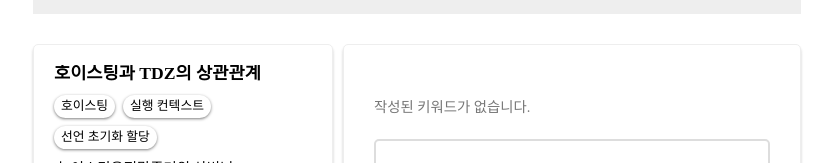
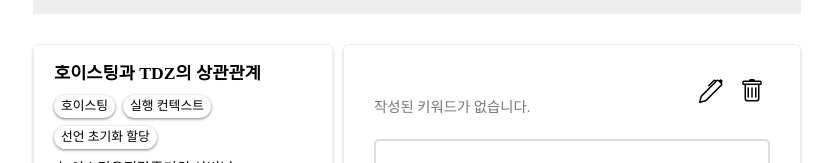
Before and after one commit to CHOI-K-ROCK/TODO_TS, a React (Create React App) app: page /memory in a window 1280 px wide. Shown: the part 392-555 px from the top of the page, without its empty margins (223-1056 px from the left). Built offline with nearby package versions, Linux system fonts and the light colour scheme; a web font is replaced by a local one.

Commit message:
노트 추가, 뷰어 컴포넌트 수정.

```diff
--- a/package.json
+++ b/package.json
@@ -18,7 +18,7 @@
     "axios": "^0.27.2",
     "react": "^18.1.0",
     "react-dom": "^18.1.0",
-    "react-icons": "^4.3.1",
+    "react-icons": "^4.4.0",
     "react-redux": "^8.0.2",
     "react-router-dom": "^6.3.0",
     "react-scripts": "5.0.1",
--- a/src/components/Memory/AddNote.tsx
+++ b/src/components/Memory/AddNote.tsx
@@ -26,6 +26,7 @@ const Container = styled.section`
 
     background: none;
     border: none;
+    border-radius: 10px;
 
     font-size: 1.5rem;
 
@@ -34,7 +35,6 @@ const Container = styled.section`
     transition: 0.1s;
 
     &:hover {
-      border-radius: 100vmax;
       background-color: #000;
       color: #fff;
       font-weight: bold;
@@ -65,20 +65,36 @@ const NoteTitleWrapper = styled.div`
 `;
 
 const KeywordsWrapper = styled.div`
-  margin-bottom: 10px;
+  position: relative;
 
-  .keywords_wrapper {
+  min-height: 1.2rem;
+  height: max-content;
+
+  margin-bottom: 20px;
+
   display: flex;
   flex-wrap: wrap;
   gap: 8px;
 
-    margin-bottom: 12px;
-
   .keyword_input {
+    width: max-content;
     font-size: 1rem;
 
     border: none;
     outline: none;
+  }
+
+  .notification {
+    position: absolute;
+    bottom: -70px;
+    padding: 10px;
+
+    color: #fff;
+
+    font-size: 0.8rem;
+    line-height: 20px;
+
+    background-color: #000;
   }
 
   .keyword {
@@ -123,7 +139,6 @@ const KeywordsWrapper = styled.div`
 
         100% {
           opacity: 1;
-          }
         }
       }
     }
@@ -208,8 +223,10 @@ function AddNote({
   const [keywords, setKeywords] = useState<string[]>([]);
   const [keywordValue, setKeywordValue] = useState<string>('');
   const [content, setContent] = useState<string>('');
+  const [focusOnKeyword, setFocusOnKeyword] = useState<boolean>(false);
 
   const addKeyword = (e: React.KeyboardEvent<HTMLInputElement>) => {
+    console.log(e);
     if (
       keywordValue &&
       !keywords.includes(keywordValue) &&
@@ -269,7 +286,6 @@ function AddNote({
       <KeywordsWrapper>
         {/* <h3>키워드 입력</h3> */}
         {/* 키워드 표시 */}
-        <div className="keywords_wrapper">
         {keywords?.map((keyword) => {
           return (
             <div
@@ -292,8 +308,15 @@ function AddNote({
           value={keywordValue}
           onChange={(e) => setKeywordValue(e.currentTarget.value)}
           onKeyDown={(e) => addKeyword(e)}
+          onFocus={() => setFocusOnKeyword(true)}
+          onBlur={() => setFocusOnKeyword(false)}
         />
-        </div>
+        {focusOnKeyword && (
+          <p className="notification">
+            엔터를 눌러 키워드를 추가할 수 있습니다. <br /> 키워드를 클릭하여
+            삭제 할 수 있습니다.{' '}
+          </p>
+        )}
       </KeywordsWrapper>
       {/* 본문 */}
       <ContentWrapper>
--- a/src/components/Memory/Viewer.tsx
+++ b/src/components/Memory/Viewer.tsx
@@ -1,9 +1,10 @@
 import React from 'react';
 import styled from 'styled-components';
+import { BsPen as EditIcon, BsTrash as DeleteIcon } from 'react-icons/bs';
 
 const Container = styled.section`
+  position: relative;
   height: 100%;
-
   padding: 30px;
 
   .content {
@@ -17,6 +18,39 @@ const Title = styled.h2`
   margin-bottom: 20px;
 `;
 
+const BtnWrapper = styled.div`
+  position: absolute;
+  top: 25px;
+  right: 30px;
+
+  display: flex;
+  gap: 5px;
+
+  width: max-content;
+  padding: 3px 0;
+
+  button {
+    display: block;
+    padding-top: 6px;
+
+    background: none;
+    border: none;
+    border-radius: 10px;
+
+    font-size: 1.5rem;
+
+    cursor: pointer;
+
+    transition: 0.1s;
+
+    &:hover {
+      background-color: #000;
+      color: #fff;
+      font-weight: bold;
+    }
+  }
+`;
+
 const KeywordsWrapper = styled.div`
   display: flex;
   flex-wrap: wrap;
@@ -24,6 +58,7 @@ const KeywordsWrapper = styled.div`
 
   height: 1.2rem;
   margin-bottom: 25px;
+
   .no_keyword {
     font-size: 0.9rem;
     padding: 5px 0;
@@ -83,6 +118,15 @@ function Viewer({ note }: { note: INote }): JSX.Element {
       {/* 제목 */}
       <Title>{title}</Title>
 
+      <BtnWrapper>
+        <button type="button" className="edit">
+          <EditIcon />
+        </button>
+        <button type="button" className="delete">
+          <DeleteIcon />
+        </button>
+      </BtnWrapper>
+
       {/* 키워드 */}
       <KeywordsWrapper>
         {keywords.length ? (
```
Also changed, not shown: 1 other file (tests, documents, lock files or other folders). Lines whose indentation alone changed are shown as unchanged.
